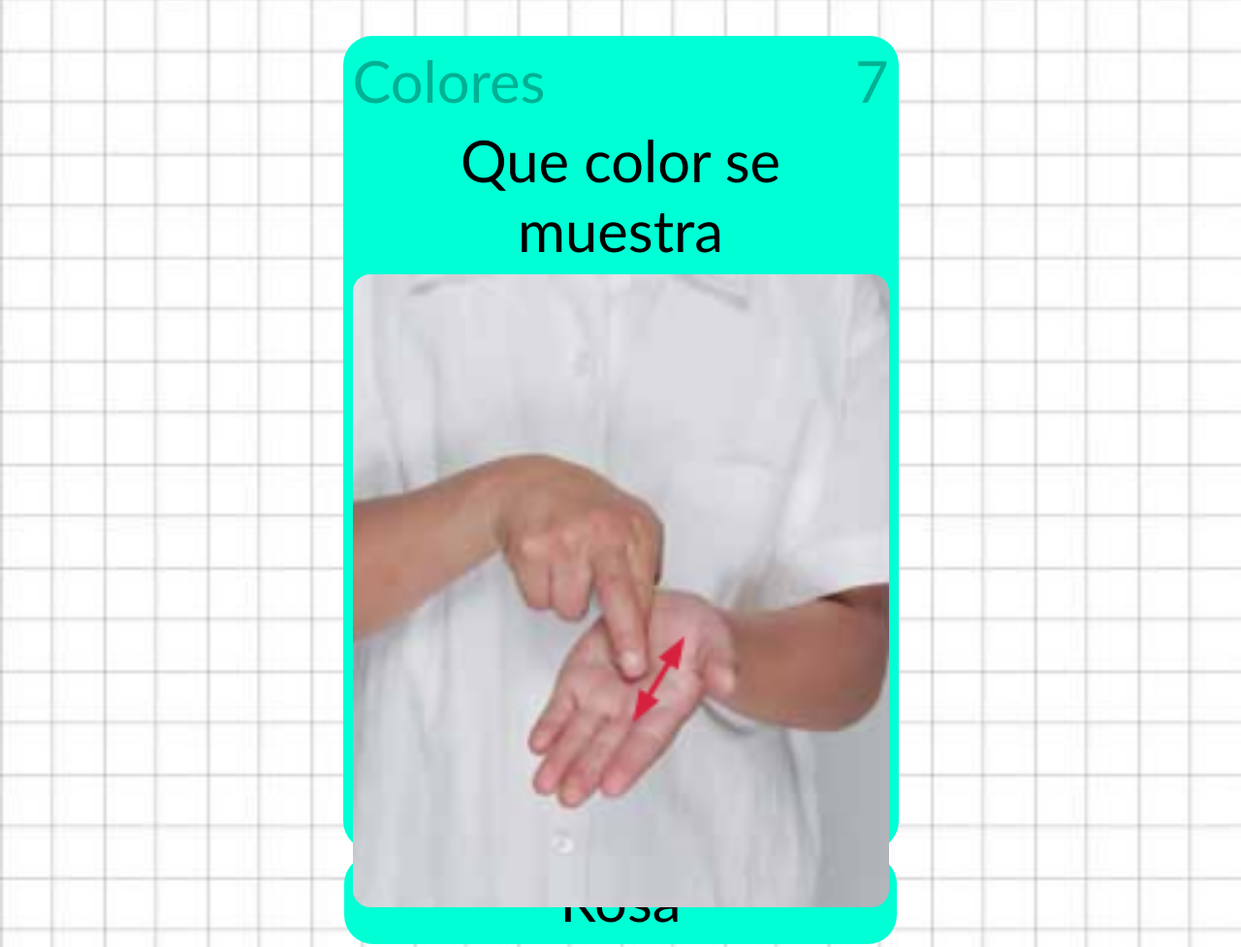
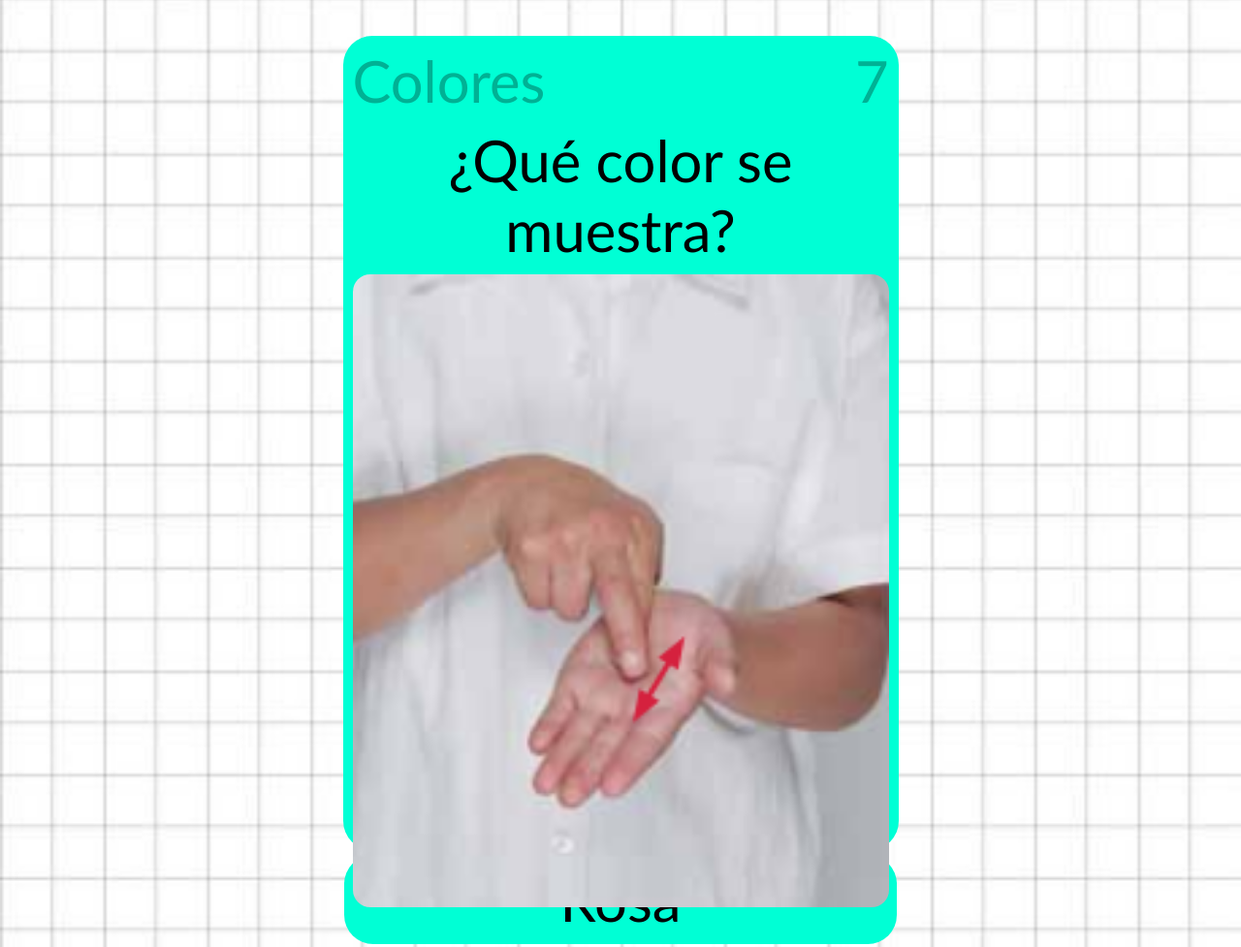
Before and after one commit to ItzelCristal/Jugar-con-se-as, a plain HTML site: page colores/indexPreguntas.html in a window 1280 px wide. Shown: the part 107-1084 px from the top of the page at 97% size. Drawn offline with Linux system fonts and the light colour scheme.

Commit message:
Add files via upload

```diff
--- a/colores/base-preguntas.json
+++ b/colores/base-preguntas.json
@@ -1,7 +1,6 @@
-[
-    {
+[{
         "categoria": "Colores",
-        "pregunta": "Que color se muestra",
+        "pregunta": "¿Qué color se muestra?",
         "respuesta": "Amarillo",
         "incorrecta1": "Verde",
         "incorrecta2": "Naranja",
@@ -11,7 +10,7 @@
     },
     {
         "categoria": "Colores",
-        "pregunta": "Que color se muestra",
+        "pregunta": "¿Qué color se muestra?",
         "respuesta": "Azul",
         "incorrecta1": "Naranja",
         "incorrecta2": "Amarillos",
@@ -21,7 +20,7 @@
     },
     {
         "categoria": "Colores",
-        "pregunta": "Que color se muestra",
+        "pregunta": "¿Qué color se muestra?",
         "respuesta": "Cafe",
         "incorrecta1": "Morado",
         "incorrecta2": "Gris",
@@ -31,7 +30,7 @@
     },
     {
         "categoria": "Colores",
-        "pregunta": "Que color se muestra",
+        "pregunta": "¿Qué color se muestra?",
         "respuesta": "Morado",
         "incorrecta1": "Rosa",
         "incorrecta2": "Azul",
@@ -41,7 +40,7 @@
     },
     {
         "categoria": "Colores",
-        "pregunta": "Que color se muestra",
+        "pregunta": "¿Qué color se muestra?",
         "respuesta": "Naranja",
         "incorrecta1": "Negro",
         "incorrecta2": "Azul",
@@ -51,7 +50,7 @@
     },
     {
         "categoria": "Colores",
-        "pregunta": "Que color se muestra",
+        "pregunta": "¿Qué color se muestra?",
         "respuesta": "Negro",
         "incorrecta1": "Rosa",
         "incorrecta2": "Naranja",
@@ -61,7 +60,7 @@
     },
     {
         "categoria": "Colores",
-        "pregunta": "Que color se muestra",
+        "pregunta": "¿Qué color se muestra?",
         "respuesta": "Rojo",
         "incorrecta1": "Azul",
         "incorrecta2": "Negro",
@@ -71,7 +70,7 @@
     },
     {
         "categoria": "Colores",
-        "pregunta": "Que color se muestra",
+        "pregunta": "¿Qué color se muestra?",
         "respuesta": "Rosa",
         "incorrecta1": "Rojo",
         "incorrecta2": "Morado",
@@ -81,7 +80,7 @@
     },
     {
         "categoria": "Colores",
-        "pregunta": "Que color se muestra",
+        "pregunta": "¿Qué color se muestra?",
         "respuesta": "Verde",
         "incorrecta1": "Azul",
         "incorrecta2": "Gris",
```
Also changed, not shown: colores/colores.html (+1 -1 lines), numeros/num.html (+2 -2 lines).
